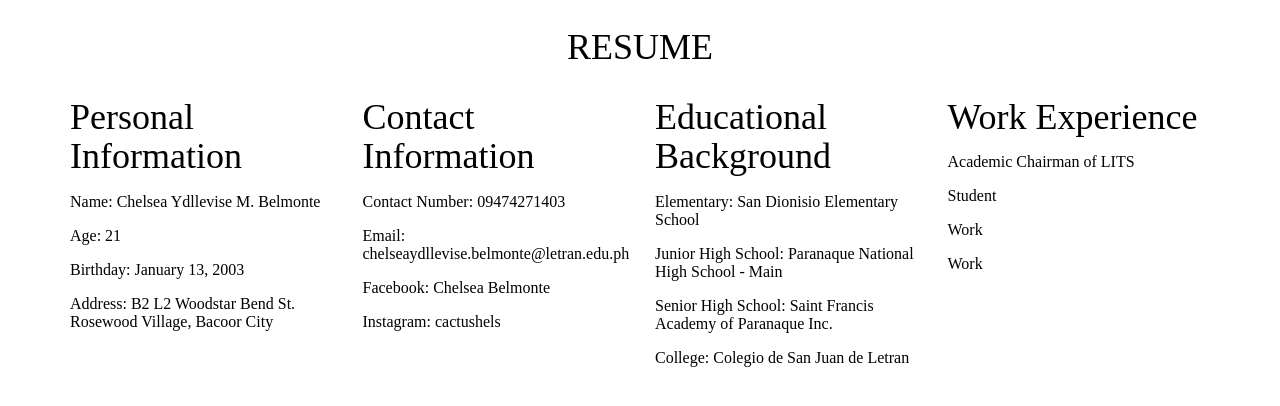
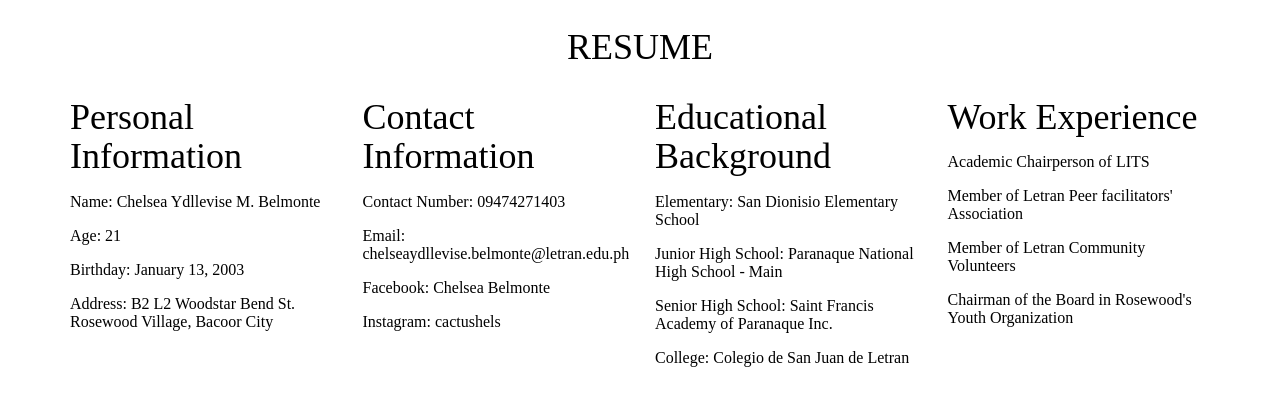
Before and after one commit to ChelseaBelmonte/Activity1, an Angular app: page / in a window 1280 px wide. Shown: the top 406 px of the page. Built offline with nearby package versions, Linux system fonts and the light colour scheme.

Commit message:
Update work-experience.component.html

```diff
--- a/src/app/work-experience/work-experience.component.html
+++ b/src/app/work-experience/work-experience.component.html
@@ -1,4 +1,4 @@
-<p>Academic Chairman of LITS</p>
-<p>Student</p>
-<p>Work</p>
-<p>Work</p>
+<p>Academic Chairperson of LITS</p>
+<p>Member of Letran Peer facilitators' Association</p>
+<p>Member of Letran Community Volunteers</p>
+<p>Chairman of the Board in Rosewood's Youth Organization</p>
```
